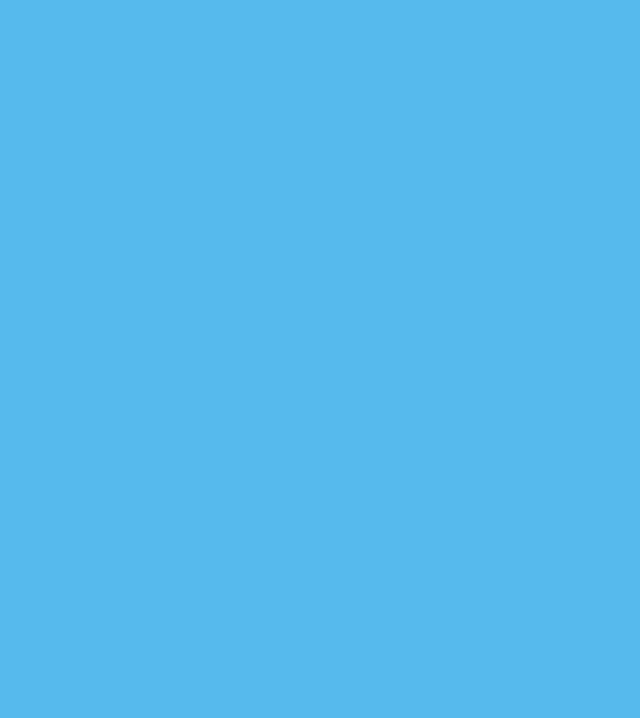
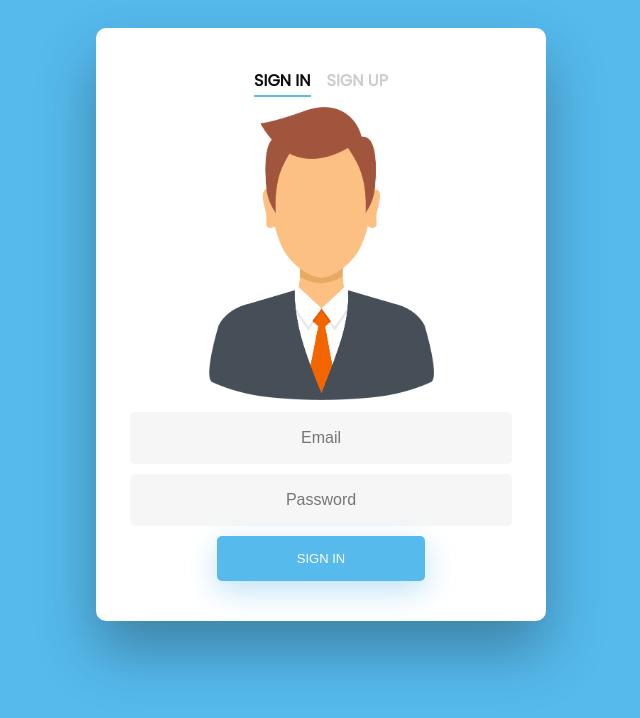
Before and after one commit to SahanBuddhika/logregmean, an Angular app in the folder Frontend/: page /login in a window 1280 px wide. Before the commit this address led to /. Shown: the top 718 px of the page, without its empty margins (319-959 px from the left). Built offline with nearby package versions, Linux system fonts and the light colour scheme.

Commit message:
create signincomponent.ts file

```diff
--- a/Frontend/src/app/user/sign-in/sign-in.component.html
+++ b/Frontend/src/app/user/sign-in/sign-in.component.html
@@ -1,3 +1,20 @@
-<p>
-  sign-in works!
-</p>
+<div>
+    <img src="assets/img/user.png" id="icon" alt="User Icon" />
+  </div>
+  <form #signInForm="ngForm" (ngSubmit)="signInForm.valid && onSubmit(signInForm)">
+    <input type="text" name="email" #email="ngModel" [(ngModel)]="model.email" placeholder="Email" [pattern]="emailRegex" required
+      [ngClass]="{'invalid-textbox' :signInForm.submitted && !email.valid }">
+    <div *ngIf="signInForm.submitted && email.errors?.pattern">
+      <label class="validation-message">Invalid email address.</label>
+    </div>
+    <input type="password" name="password" #password="ngModel" [(ngModel)]="model.password" placeholder="Password" required minlength="4"
+      [ngClass]="{'invalid-textbox' :signInForm.submitted && !password.valid }">
+    <div *ngIf="signInForm.submitted && password.errors?.minlength">
+      <label class="validation-message">Minimum 4 characters.</label>
+    </div>
+    <input type="submit" value="Sign In">
+  </form>
+  <!-- Error message -->
+<div class="alert" *ngIf="serverErrorMessages">
+    {{serverErrorMessages}}
+  </div>
--- a/Frontend/src/app/user/sign-in/sign-in.component.ts
+++ b/Frontend/src/app/user/sign-in/sign-in.component.ts
@@ -9,6 +9,11 @@ export class SignInComponent implements OnInit {
 
   constructor() { }
 
+  model ={
+    email:'',
+    password:''
+  };
+
   ngOnInit() {
   }
 
--- a/Frontend/src/app/user/user.component.html
+++ b/Frontend/src/app/user/user.component.html
@@ -1,6 +1,7 @@
 <div class= "wrapper fadeInDown">
   <div id="formContent">
-    <h2 class="inactive underlineHover">Sign Up</h2>
+    <h2 class="underlineHover" routerLink="/login" routerLinkActive="active">Sign In</h2>
+    <h2 class="underlineHover" routerLink="/signup" routerLinkActive="active">Sign Up</h2>
     <router-outlet></router-outlet>
   </div>
 </div>
```
Also changed, not shown: Frontend/src/app/routes.ts (+14 -0 lines).
